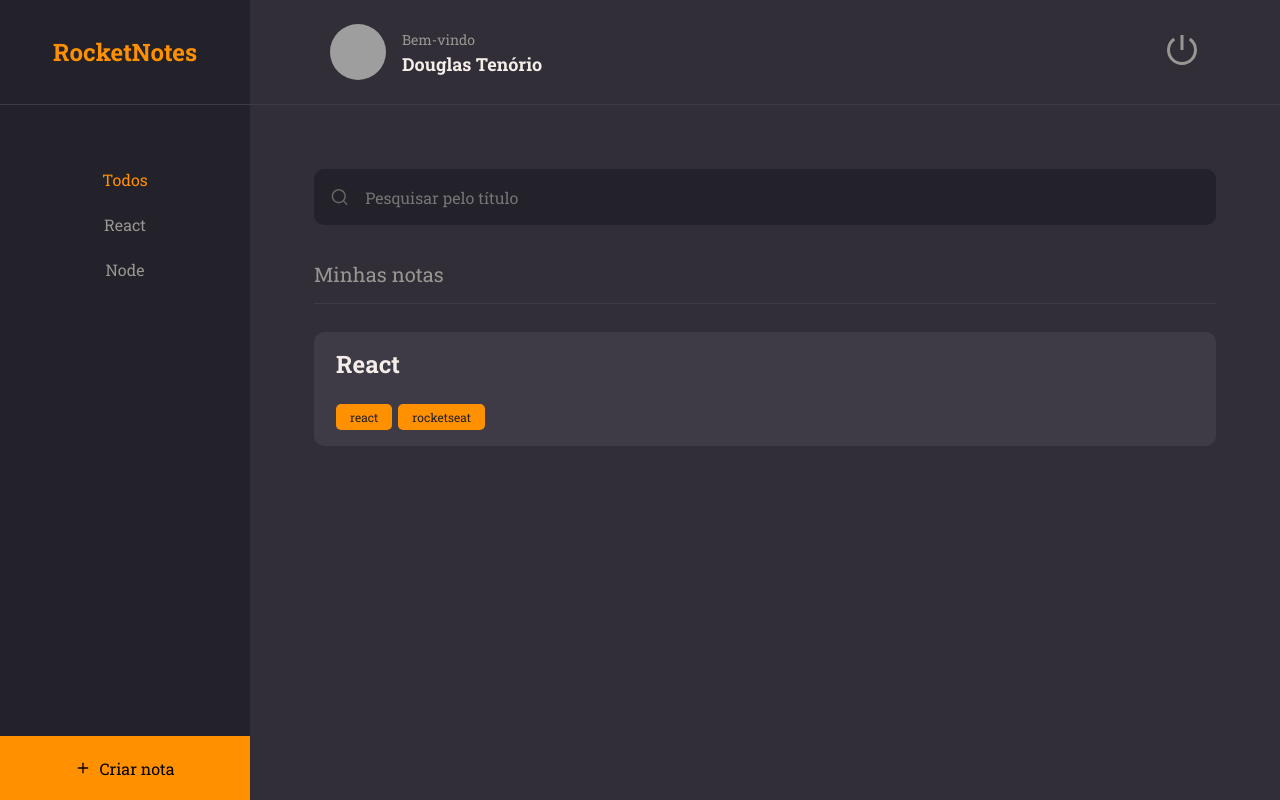
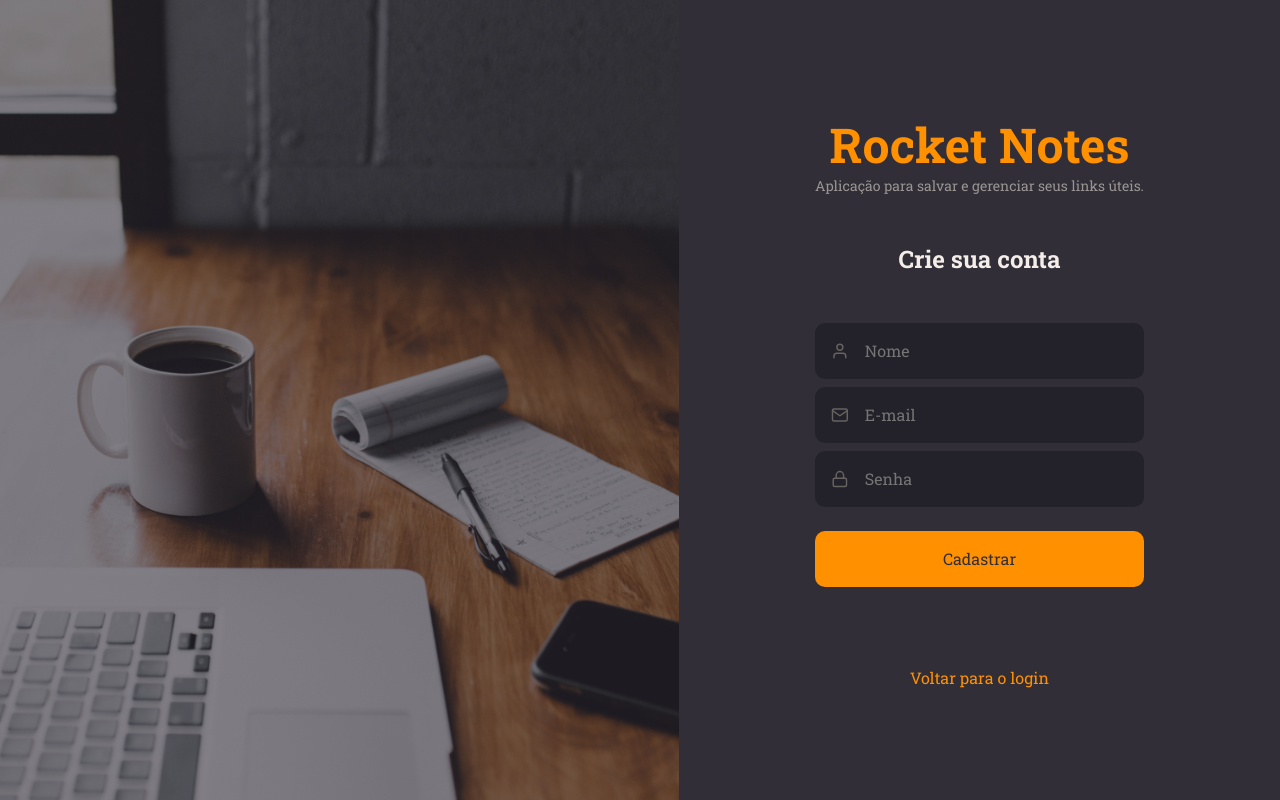
Before and after one commit to douglastfs/rocketseat-explorer-stage09-rocketmovies-frontend-reactjs, a React (Vite) app: page / in a window 1280 px wide. Built offline with nearby package versions, Linux system fonts and the light colour scheme; grey boxes are pictures that could not be loaded.

Commit message:
Page SignIn and SignUp Done

```diff
--- a/src/main.jsx
+++ b/src/main.jsx
@@ -5,7 +5,7 @@
 
 import theme from './styles/theme'
 
-import { Home } from './pages/Home';
+import { SignUp } from './pages/SignUp';
 
 
 ReactDOM.createRoot(document.getElementById('root')).render(
@@ -13,7 +13,7 @@
     <ThemeProvider theme={theme}>
 
       <GlobalStyle />
-        <Home />
+        <SignUp />
 
     </ThemeProvider>
 
--- /dev/null
+++ b/src/pages/SignIn/styles.js
@@ -0,0 +1,45 @@
+import styled from 'styled-components';
+import backgroundImg from '../../assets/backgroundSignIn.png'
+
+
+export const Container = styled.div`
+  height: 100vh;
+  display: flex;
+  align-items: stretch;
+`;
+
+export const Form = styled.form`
+  padding: 0 136px;
+  display: flex;
+  flex-direction: column;
+  justify-content: center;
+  align-items: center;
+  text-align: center;
+
+  > h1 {
+    font-size: 48px;
+    color: ${({ theme }) => theme.COLORS.ORANGE};
+  };
+
+  > h2 {
+    font-size: 24px;
+    margin: 48px 0;
+  };
+
+  > p {
+    font-size: 14px;
+    color: ${({ theme }) => theme.COLORS.GRAY_100};
+  }
+
+  > a {
+    margin-top: 124px;
+    color: ${({ theme }) => theme.COLORS.ORANGE};
+  }
+`;
+
+export const Background = styled.div`
+  flex: 1;
+  background: url(${backgroundImg}) no-repeat center center;
+  background-size: cover;
+  opacity: 0.4;
+`;
--- /dev/null
+++ b/src/pages/SignUp/index.jsx
@@ -0,0 +1,45 @@
+import { FiUser, FiMail, FiLock } from 'react-icons/fi'
+import { Input } from '../../components/Input'
+import { Button } from '../../components/Button'
+import { Container, Form, Background } from './styles';
+
+export function SignUp() {
+  return (
+    <Container>
+
+      <Background />
+
+      <Form>
+        <h1>Rocket Notes</h1>
+        <p>Aplicação para salvar e gerenciar seus links úteis.</p>
+
+        <h2>Crie sua conta</h2>
+
+        <Input
+          placeholder="Nome"
+          type="text"
+          icon={FiUser}
+        />
+
+        <Input
+          placeholder="E-mail"
+          type="text"
+          icon={FiMail}
+        />
+
+        <Input
+          placeholder="Senha"
+          type="password"
+          icon={FiLock}
+        />
+
+        <Button title="Cadastrar" />
+
+        <a href="#">
+          Voltar para o login
+        </a>
+      </Form>
+
+    </Container>
+  );
+}
--- /dev/null
+++ b/src/pages/SignUp/styles.js
@@ -0,0 +1,45 @@
+import styled from 'styled-components';
+import backgroundImg from '../../assets/backgroundSignIn.png'
+
+
+export const Container = styled.div`
+  height: 100vh;
+  display: flex;
+  align-items: stretch;
+`;
+
+export const Form = styled.form`
+  padding: 0 136px;
+  display: flex;
+  flex-direction: column;
+  justify-content: center;
+  align-items: center;
+  text-align: center;
+
+  > h1 {
+    font-size: 48px;
+    color: ${({ theme }) => theme.COLORS.ORANGE};
+  };
+
+  > h2 {
+    font-size: 24px;
+    margin: 48px 0;
+  };
+
+  > p {
+    font-size: 14px;
+    color: ${({ theme }) => theme.COLORS.GRAY_100};
+  }
+
+  > a {
+    margin-top: 80px;
+    color: ${({ theme }) => theme.COLORS.ORANGE};
+  }
+`;
+
+export const Background = styled.div`
+  flex: 1;
+  background: url(${backgroundImg}) no-repeat center center;
+  background-size: cover;
+  opacity: 0.4;
+`;
```
Also changed, not shown: src/pages/SignIn/index.jsx (added, +37 -0 lines), src/assets/backgroundSignIn.png (added).
